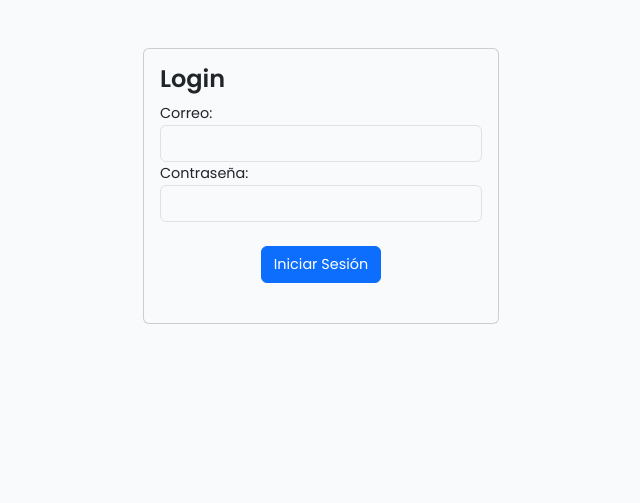
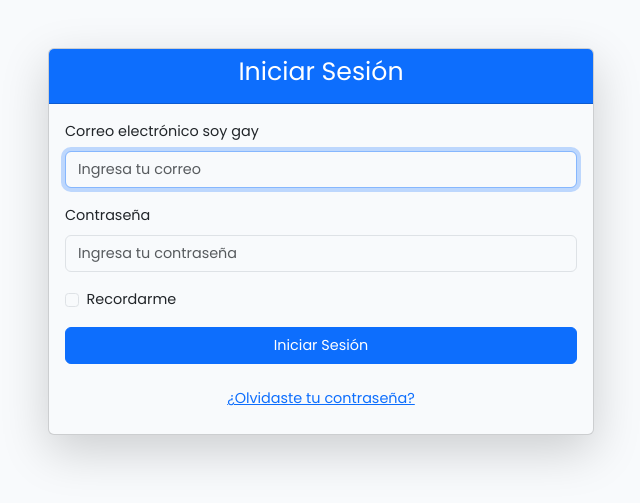
Before and after one commit to AMasiasLeen/ramechanic_, a Laravel app: page /login in a window 1280 px wide. Shown: the top 503 px of the page, without its empty margins (319-959 px from the left). Run offline with Laravel 12, Linux system fonts and the light colour scheme; style sheets or scripts are compiled from the project's sources; some libraries are stand-ins or nearby versions.

Commit message:
login pepa

```diff
--- a/resources/views/auth/login.blade.php
+++ b/resources/views/auth/login.blade.php
@@ -1,28 +1,68 @@
 @extends('layouts.auth')
 
 @section('content')
-    <div class="container mx-auto">
-        <div class="row">
-            <div class="col col-md-4 mx-auto">
-                <form action="{{ route('login') }}" method="POST">
-                    @csrf
-                    <div class="card my-5">
-                        <div class="card-body">
-                            <h1>Login</h1>
-                            <div class="form-group">
-                                <label for="email">Correo:</label>
-                                <input name="email" type="text" class="form-control">
+    <div class="container mt-5">
+        <div class="row justify-content-center">
+            <div class="col-md-6">
+                <div class="card shadow-lg">
+                    <div class="card-header bg-primary text-white text-center">
+                        <h3>Iniciar Sesión</h3>
+                    </div>
+                    <div class="card-body">
+                        <!-- Formulario de login -->
+                        <form action="{{ route('login') }}" method="POST">
+                            @csrf
+
+                            <!-- Campo de correo electrónico -->
+                            <div class="form-group mb-3">
+                                <label for="email" class="form-label">Correo electrónico soy gay</label>
+                                <input type="email" name="email" id="email" class="form-control @error('email') is-invalid @enderror" value="{{ old('email') }}" required autofocus placeholder="Ingresa tu correo">
+
+                                @error('email')
+                                    <div class="invalid-feedback">
+                                        {{ $message }}
+                                    </div>
+                                @enderror
                             </div>
-                            <div class="form-group">
-                                <label for="password">Contraseña:</label>
-                                <input name="password" type="password" class="form-control">
+
+                            <!-- Campo de contraseña -->
+                            <div class="form-group mb-3">
+                                <label for="password" class="form-label">Contraseña</label>
+                                <input type="password" name="password" id="password" class="form-control @error('password') is-invalid @enderror" required placeholder="Ingresa tu contraseña">
+
+                                @error('password')
+                                    <div class="invalid-feedback">
+                                        {{ $message }}
+                                    </div>
+                                @enderror
                             </div>
-                            <div class="form-group text-center my-4">
+
+                            <!-- Checkbox de recordar sesión -->
+                            <div class="form-check mb-3">
+                                <input class="form-check-input" type="checkbox" name="remember" id="remember" {{ old('remember') ? 'checked' : '' }}>
+                                <label class="form-check-label" for="remember">
+                                    Recordarme
+                                </label>
+                            </div>
+
+                            <!-- Botón de login -->
+                            <div class="d-grid mb-3">
                                 <button class="btn btn-primary btn-block" type="submit">Iniciar Sesión</button>
                             </div>
-                        </div>
+
+                            <!-- Enlace para recuperar contraseña -->
+                            @if (Route::has('password.request'))
+                                <div class="text-center">
+                                    <a class="btn btn-link" href="{{ route('password.request') }}">
+                                        ¿Olvidaste tu contraseña?
+                                    </a>
+                                </div>
+                            @endif
+                        </form>
+
+                        {{-- Soy putizismo bien gay --}}
                     </div>
-                </form>
+                </div>
             </div>
         </div>
     </div>
```
